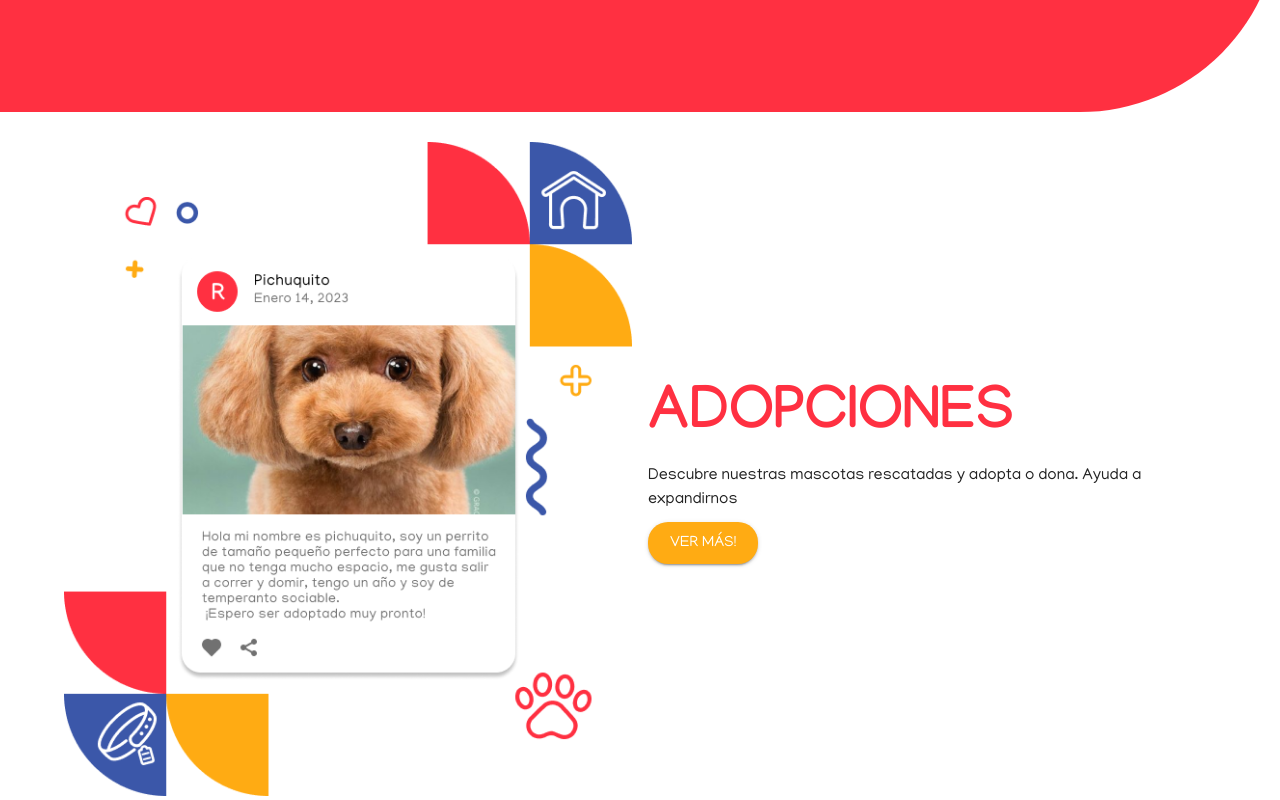
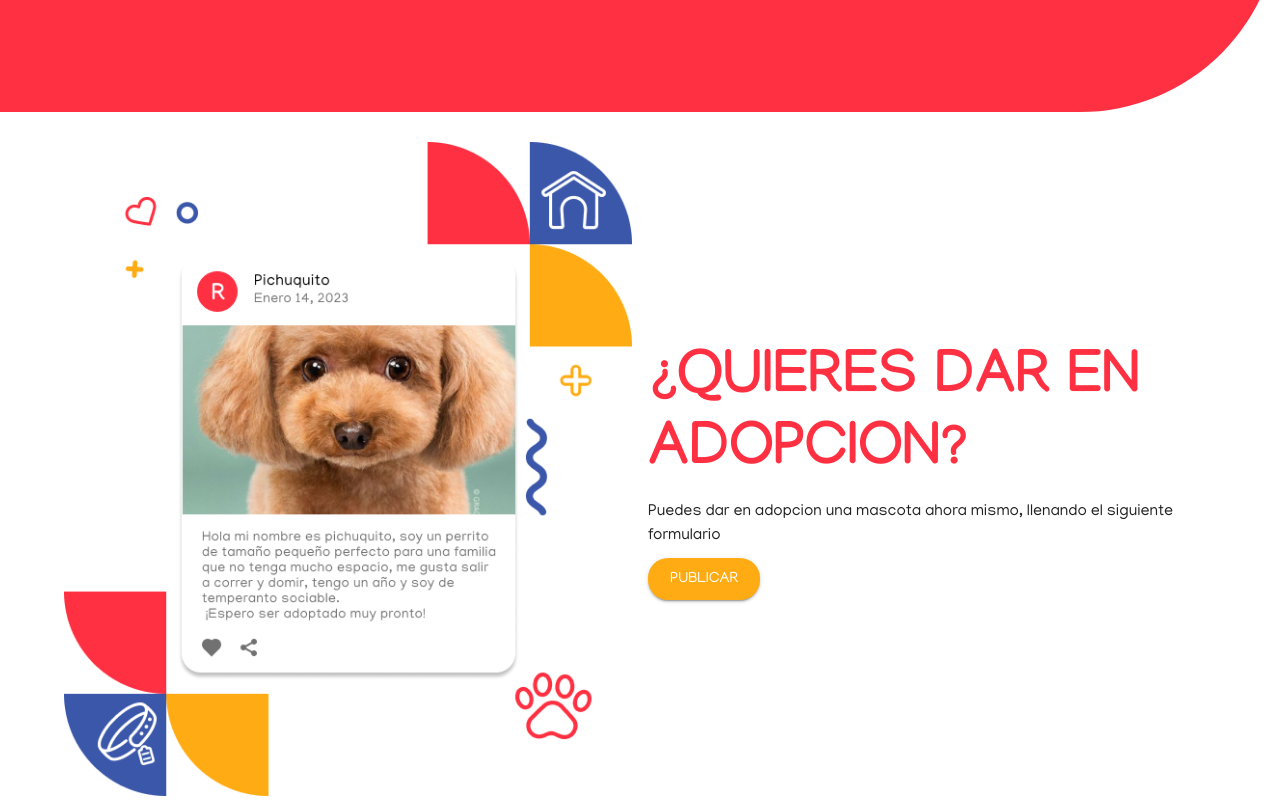
Before and after one commit to Luckiifirpo/PF-Huellitas-de-amor, a React (Vite) app in the folder client/: page / in a window 1280 px wide. Shown: the part 1474-2274 px from the top of the page. Built offline with nearby package versions, Linux system fonts and the light colour scheme; no server answers.

Commit message:
feature: some general details

```diff
--- a/client/src/components/PostAdoption/PostAdoption.jsx
+++ b/client/src/components/PostAdoption/PostAdoption.jsx
@@ -134,7 +134,7 @@ en donde debe hacerse para enviar el post a /animals */
   /**********************************************************/
   return (
     <>
-      <Box className={style.gridContact} sx={{ marginBottom: "300px" }}>
+      <Box className={style.gridContact} sx={{ marginBottom: "300px",marginTop:'150px' }}>
         <Box className={style.gridContactImage}>
           <img src={ImagePostAdoption} alt="" />
         </Box>
@@ -156,7 +156,7 @@ en donde debe hacerse para enviar el post a /animals */
                     color: "#FF3041",
                     textTransform: "uppercase",
                     fontWeight: "700",
-                    marginTop: "200px",
+                    marginTop: "250px",
                   }}
                 >
                   Dar en adopcion
@@ -208,7 +208,7 @@ en donde debe hacerse para enviar el post a /animals */
                   />
                   <TextField
                     type="number"
-                    label="Edad:"
+                    label="Edad (años):"
                     variant="standard"
                     id="age"
                     name="age"
@@ -311,7 +311,7 @@ en donde debe hacerse para enviar el post a /animals */
                 variant="contained"
                 color="info"
                 size="large"
-                sx={{ borderRadius: "20px", padding: "9px 150px" }}
+                sx={{ borderRadius: "20px", padding: "9px 150px", marginTop:'100px'}}
               >
                 Publicar
               </Button>
--- a/client/src/pages/AboutUs/AboutUs.jsx
+++ b/client/src/pages/AboutUs/AboutUs.jsx
@@ -26,7 +26,7 @@ const testingData = [
   },
   {
     id: "2",
-    name: "Lereysis Quesada Rojas",
+    name: "Lereysis Quezada Rojas",
     description: "Full Stack Developers",
     img: "../public/perfiles/lere.png",
     github:"https://github.com/Lereysis",
@@ -52,7 +52,7 @@ const testingData = [
   {
     id: "5",
     name: "Walter Martinez",
-    description: "Desarrollador full stack y, Licenciado en Diseño y Comunicacion Visial. Siempre en búsqueda de nuevos conocimientos y en mejorar habilidades",
+    description: "Full Stack Developers",
     img: "../public/perfiles/walter.png",
     github:"https://github.com/wal90",
     linkedin:"https://www.linkedin.com/in/walter-martinez-71024529/",
--- a/client/src/pages/Home/Home.jsx
+++ b/client/src/pages/Home/Home.jsx
@@ -85,6 +85,10 @@ const Home = () => {
   navigate("/quienes-somos")
   }
 
+  const handlerPostAdoption = (e) => {
+    navigate("/dar-en-adopcion")
+  }
+
   return (
     <>
      <Toolbar id="back-to-top-anchor" />
@@ -115,7 +119,7 @@ const Home = () => {
               <Typography component="p" sx={{ margin:'15px 0px'}}>
               Bienvenido! Somos Huellitas de amor una aplicación que se dedica a brindar información sobre animales en adopción. Aquí podrás adoptar y poner en adopción a una mascota que necesite un hogar y mucho amor. Contamos con una sección donde podrás hacer donaciones y recibir información. Súmate a nuestra comunidad a través de nuestras redes sociales!
               </Typography>
-              <Button variant="contained" color='info' size="large" sx={{borderRadius:'20px', marginBottom:'20px'}} onClick={(e) => handlerQuienesSomos(e)}>Ver Más</Button>
+              <Button variant="contained" color='info' size="large" sx={{borderRadius:'20px', marginBottom:'20px'}} onClick={(e) => handlerQuienesSomos(e)}>Ver más</Button>
               <Box sx={{display:'flex', gap:'10px', alignItems:'center'}}>
                   <FacebookIcon/>
                   <InstagramIcon/>
@@ -140,12 +144,12 @@ const Home = () => {
           </Grid>
           <Grid item md={6}>
           <Typography component="h1" variant="h2" sx={{color:'#FF3041', textTransform:'uppercase', fontWeight:'700'}}>
-              adopciones
+              ¿Quieres Dar en Adopcion?
             </Typography>
             <Typography component="p" sx={{margin:'10px 0px'}}>
-              Descubre nuestras mascotas rescatadas y adopta o dona. Ayuda a expandirnos
+            Puedes dar en adopcion una mascota ahora mismo, llenando el siguiente formulario
             </Typography>
-            <Button variant="contained" color='info' size="large" sx={{borderRadius:'20px'}} onClick={(e) => handlerAdopciones(e)}>Ver más!</Button>
+            <Button variant="contained" color='info' size="large" sx={{borderRadius:'20px'}} onClick={(e) => handlerPostAdoption(e)}>Publicar</Button>
           </Grid>
         </Grid>
       </Container>
```
